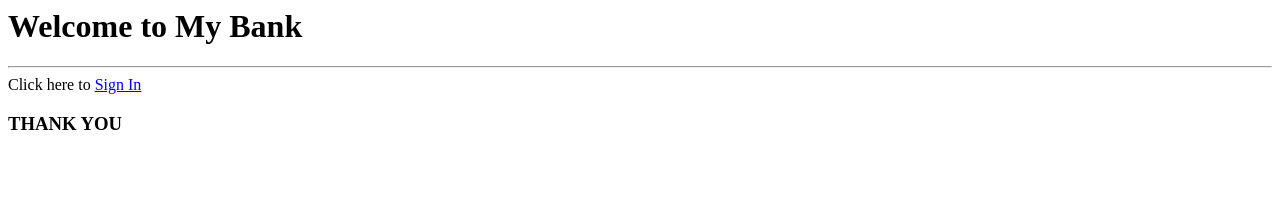
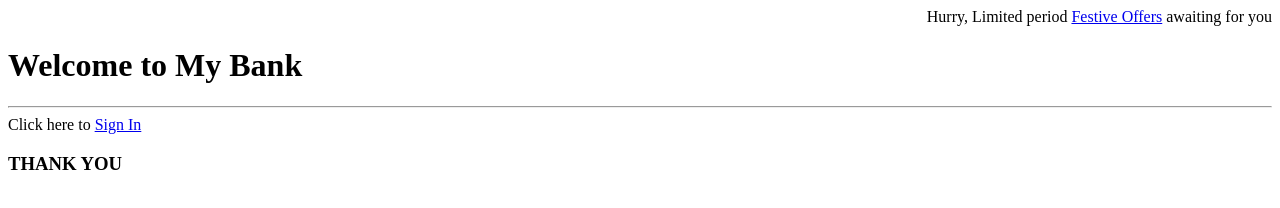
Before and after one commit to pankajanadure/mywebsite, a plain HTML site: page index.html in a window 1280 px wide. Drawn offline with Linux system fonts and the light colour scheme.

Commit message:
Update index.html

```diff
--- a/index.html
+++ b/index.html
@@ -1,3 +1,6 @@
+<div align="right">
+  Hurry, Limited period <a href="offers.html">Festive Offers</a> awaiting for you
+</div>
 <h1>Welcome to My Bank</h1>
 <hr>
 Click here to <a href="login.html">Sign In</a>
```
